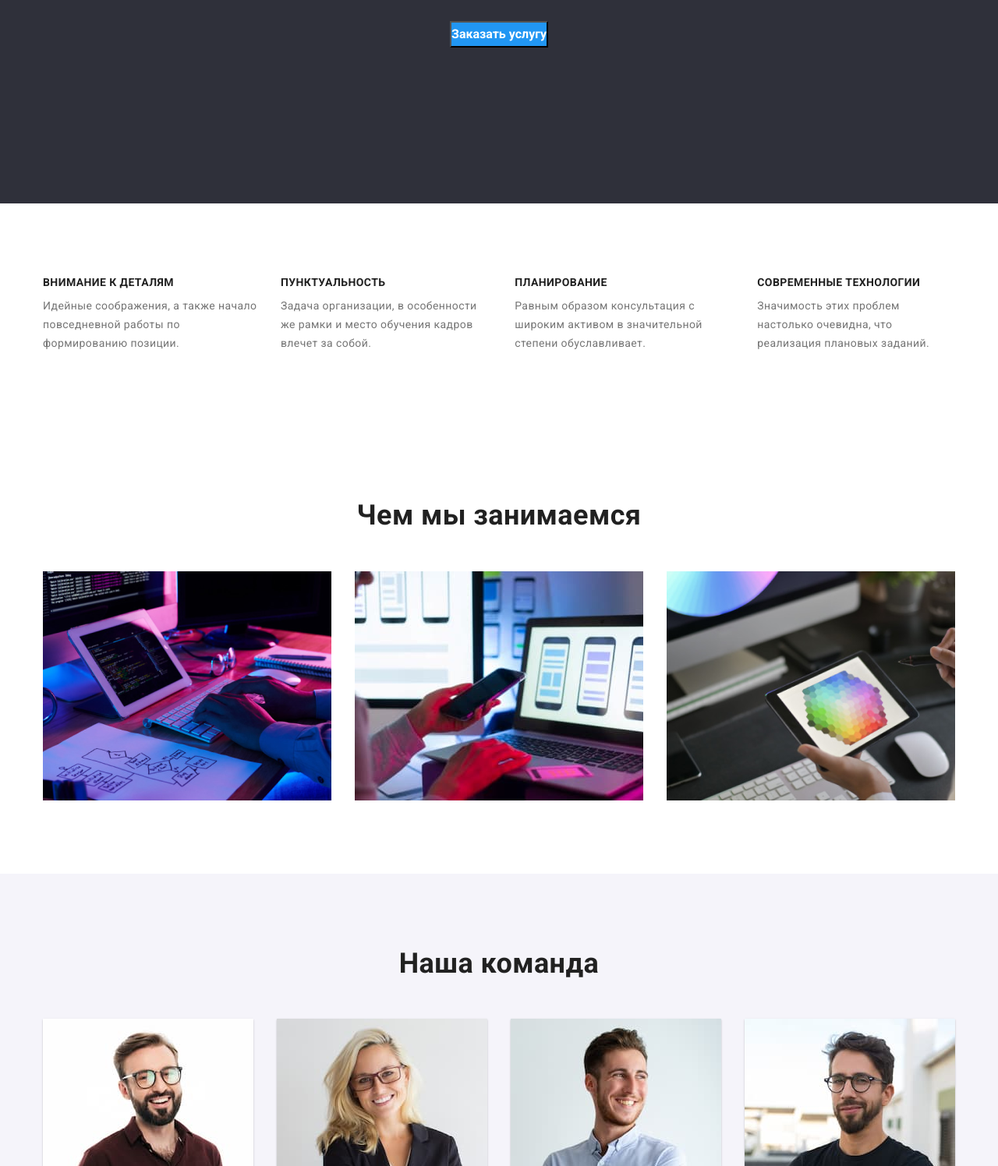
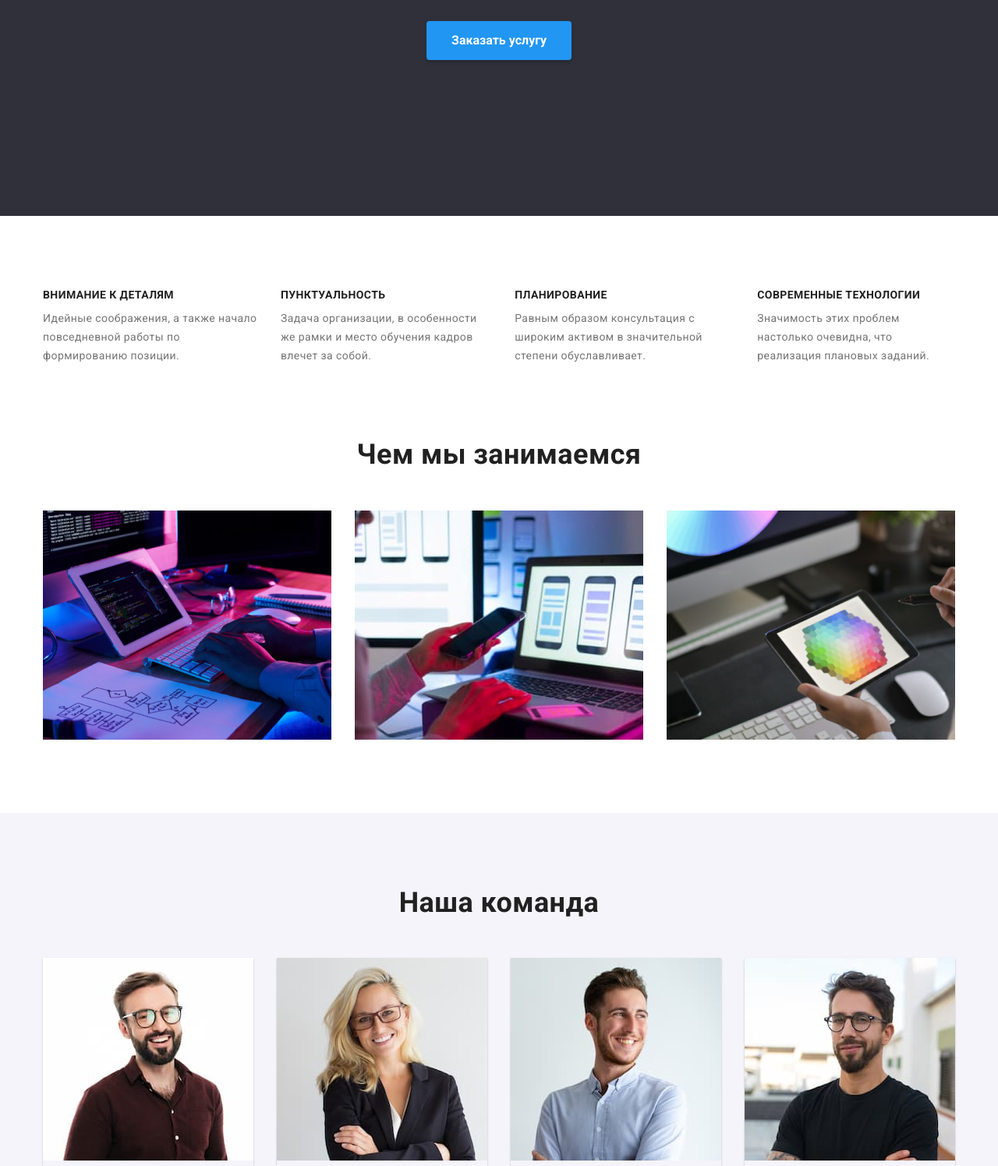
Before and after one commit to andreysulymka/andreysulymka-goit-markup-hw-03, a plain HTML site: page index.html in a window 1280 px wide. Shown: the part 404-1900 px from the top of the page at 78% size. Drawn offline with nearby package versions, Linux system fonts and the light colour scheme.

Commit message:
add all changes

```diff
--- a/css/styles.css
+++ b/css/styles.css
@@ -125,6 +125,8 @@ text-decoration: none;
             margin-right: auto;
 }
 .hero-button {
+    padding: 10px 32px 10px 32px;
+    border: 0;
     display: block;
 
     background-color: var(--accent-color);
@@ -135,6 +137,9 @@ text-decoration: none;
         line-height: 1.88;
         margin-left: auto;
         margin-right: auto;
+
+    box-shadow: 0px 4px 4px rgba(0, 0, 0, 0.15);
+    border-radius: 4px;
     }
 
 /* Preference */
@@ -142,7 +147,6 @@ text-decoration: none;
     padding-top: 94px;
     padding-bottom: 94px;
 }
-
 .pref-flex {
     display: flex;
     }
@@ -167,7 +171,9 @@ text-decoration: none;
         letter-spacing: 0.03em;
         color: var(--second-text-color);
 }
-
+.section-work {
+padding-top: 0;
+}
 .work-logo {
 
     margin-bottom: 50px;
@@ -197,7 +203,6 @@ text-decoration: none;
 .team-cont {
     display: flex;
     justify-content: center;
-    padding-bottom: 94px;
 }
 .team-card {
     box-shadow: 0px 1px 3px rgba(0, 0, 0, 0.12), 0px 1px 1px rgba(0, 0, 0, 0.14), 0px 2px 1px rgba(0, 0, 0, 0.2);
@@ -235,7 +240,6 @@ margin-right: 10px;
     display: flex;
     flex-wrap: wrap;
     gap: 30px;
-    padding-bottom: 94px;
     }
     .portfolio-card {
         padding: 20px 24px 20px 24px;
@@ -251,6 +255,7 @@ margin-right: 10px;
         /* Portfolio Sort */
 .sort-button {
     padding: 6px 22px 6px 22px;
+    border: 0;
     background-color: #F5F4FA;
     color: var(--primary-text-color);
     font-family: 'Roboto';
@@ -268,6 +273,8 @@ margin-right: 10px;
             color: var(--white-color);
         }
         .works-title {
+            margin-bottom: 4px;
+
             font-weight: 700;
                 font-size: 18px;
                 line-height: 2;
--- a/index.html
+++ b/index.html
@@ -57,7 +57,7 @@
         </ul></div>
         </section>
         <!-- Work -->
-        <section class="section"><div class="container">
+        <section class="section section-work"><div class="container">
             <h2 class="work-logo">Чем мы занимаемся</h2>
             <ul class="work-cont">
             <li class="work-photo"><img src="images/img.png" alt="work with computer" width="370"></li>
@@ -67,7 +67,7 @@
             </section>
             <!--Team -->
             <section class="section section-team">
-            <div><h2 class="team-logo">Наша команда</h2>
+            <div class="container"><h2 class="team-logo">Наша команда</h2>
             <ul class="team-cont">
             <li class="team-card"><img src="images/command/img1.jpg" alt="man" width="270">
             <h3 class="team-people">Игорь Демьяненко</h3>
```
Also changed, not shown: portfolio.html (+1 -1 lines).
